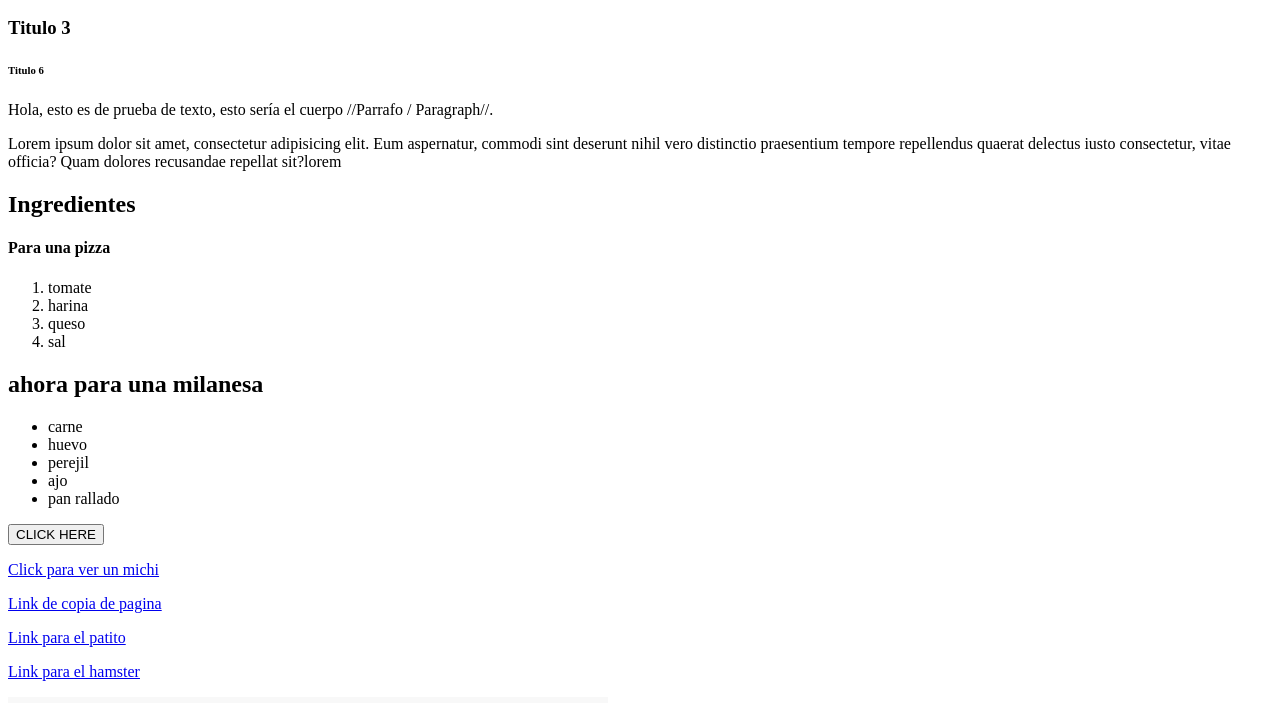
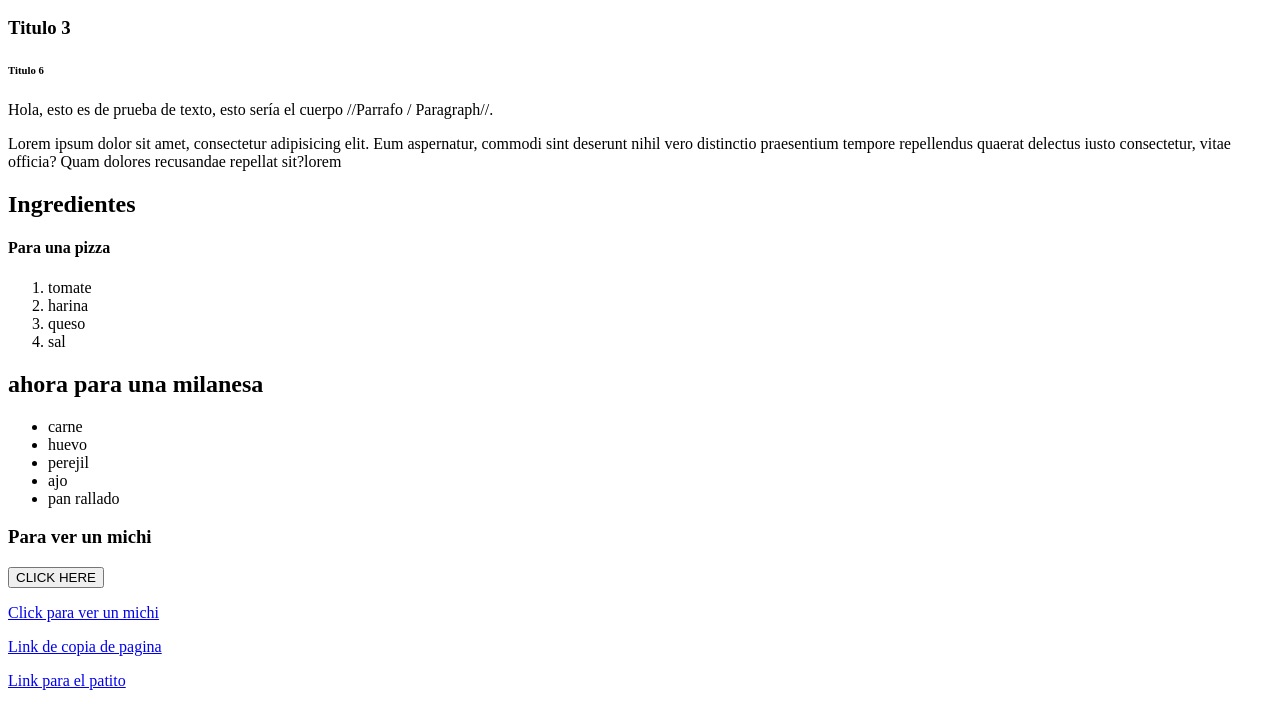
Before and after one commit to FranNie03/Proyecto-de-clase-Pagina-web, a plain HTML site: page index.html in a window 1280 px wide. Shown: the part 96-799 px from the top of the page. Drawn offline with Linux system fonts and the light colour scheme; a script that the page names is missing.

Commit message:
para el boton de ver el michi

```diff
--- a/index.html
+++ b/index.html
@@ -53,7 +53,8 @@
 
 
     <!-- para crear un boton-->
-    <input type="button" value = "CLICK HERE"/>
+    <h3>Para ver un michi</h3>
+    <a href="https://www.google.com/search?sxsrf=APpeQnvQ-8rw8OqTKkGSA29XiwHHN4T9-g:1786853454265&udm=2&q=michi#sv=CAMSURoyKhBlLXEwR0lmd0dFV1kxNk5NMg5xMEdJZndHRVdZMTZOTToOR2JxWl9Nclo5LUs4Zk0gBCoXCgFzEhBlLXEwR0lmd0dFV1kxNk5NGAEwARgHIPyNxNoDSggQARgBIAEoAQ" target="_blank"><input type="button" value = "CLICK HERE"></a>
 
     <!--Como agregar Links e Imagenes-->
         <!--Anchor element // Elemento Ancla-->
```
